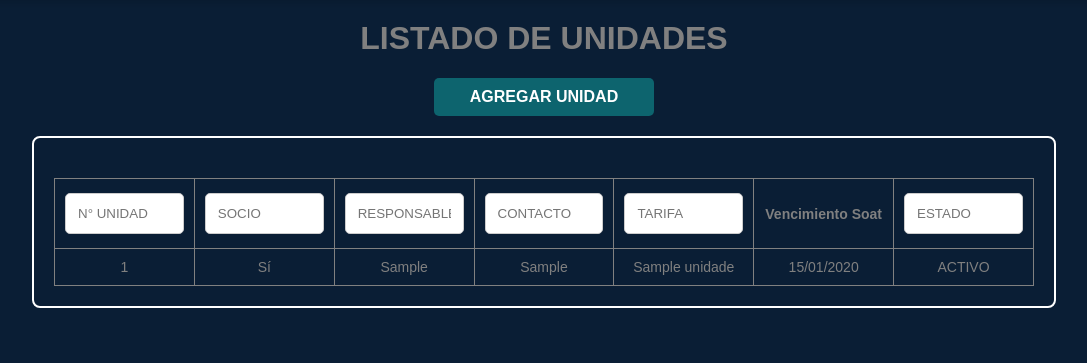
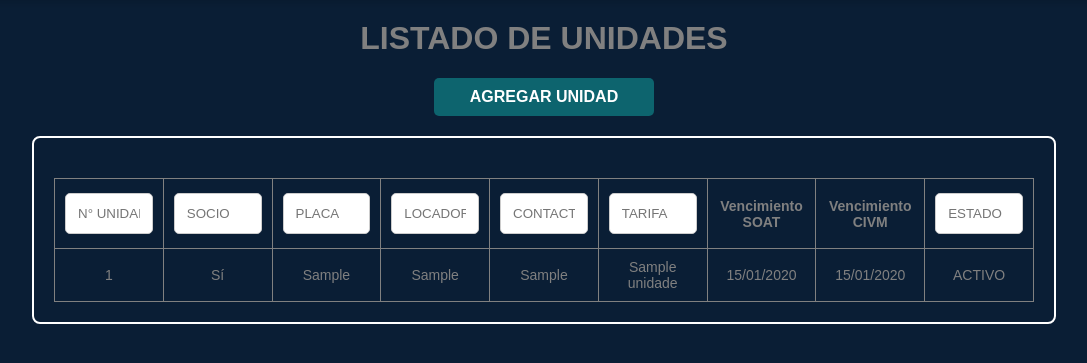
Before and after one commit to deivylara/transporte, a Django app: page /listar_unidades/ in a window 1280 px wide. Shown: the part 48-411 px from the top of the page, without its empty margins (96-1183 px from the left). Run offline with Django 5.2, Linux system fonts and the light colour scheme; a user stored in the database is signed in; tables that the repository leaves empty hold one stand-in row (values such as "Sample post").

Commit message:
agregando cambios en unidades placa i otro vencimi

```diff
--- a/myapp/models.py
+++ b/myapp/models.py
@@ -44,13 +44,14 @@ class tarifa(models.Model):
 class UnidadTransporte(models.Model):
     id_transporte = models.AutoField(primary_key=True)
     numero_unidad = models.IntegerField(unique=True, null=True, blank=True)
+    placa = models.CharField(max_length=8,unique=True, null=True)
     socio = models.BooleanField(default=False)
     responsable = models.TextField(max_length=20, null=True)
     contacto = models.CharField(max_length=8, null=True)
     id_tarifa = models.ForeignKey(tarifa, on_delete=models.CASCADE, default=True)
     estado = models.BooleanField(default=True)
     vencimiento_soat = models.DateField(default=date.today)
-
+    vencimiento_civm = models.DateField(default=date.today)
 
     class Meta:
         db_table = 'unidades_transporte'
@@ -64,19 +65,26 @@ class controlUnidades(models.Model):
     unidad = models.ForeignKey(UnidadTransporte, on_delete=models.CASCADE)
     vuelta = models.DecimalField(max_digits=12, decimal_places=2)
     fecha_vuelta = models.DateTimeField(auto_now_add=True)
+    usuario = models.ForeignKey(User, on_delete=models.SET_NULL, null=True, blank=True)
 
     class Meta:
         db_table = 'control_unidades'
         verbose_name_plural = 'control de unidades'
 
+    def calcular_siguiente_vuelta(self):
+        ultimo_control = (
+            controlUnidades.objects.filter(unidad=self.unidad)
+            .order_by('-vuelta')
+            .first()
+        )
+        return (ultimo_control.vuelta + 1) if ultimo_control else 1
+
     def save(self, *args, **kwargs):
-        if not self.pk:  # Solo calcular si el objeto es nuevo
-            ultimo_control = (
-                controlUnidades.objects.filter(unidad=self.unidad)
-                .order_by('-vuelta')
-                .first()
-            )
-            self.vuelta = (ultimo_control.vuelta + 1) if ultimo_control else 1
+        if not self.pk:
+            self.vuelta = self.calcular_siguiente_vuelta()
+        if not self.usuario:
+            from django.contrib.auth import get_user_model
+            self.usuario = get_user_model().objects.get(id=kwargs.get('user_id'))
         super().save(*args, **kwargs)
 
     def __str__(self):
--- a/myapp/templates/unidades/listar_unidades.html
+++ b/myapp/templates/unidades/listar_unidades.html
@@ -20,6 +20,7 @@
             <option value="">Seleccione un filtro</option>
             <option value="numero_unidad">N° UNIDAD</option>
             <option value="socio">SOCIO</option>
+            <option value="placa">PLACA</option>
             <option value="responsable">RESPONSABLE</option>
             <option value="contacto">CONTACTO</option>
             <option value="tarifa">TARIFA</option>
@@ -34,7 +35,10 @@
             <input type="text" name="socio" id="socio" placeholder="SOCIO" class="filter-input" value="{{ socio }}" style="display: none;">
         </form>
         <form method="GET" action="{% url 'listar_unidades' %}" class="search-form">
-            <input type="text" name="responsable" id="responsable" placeholder="RESPONSABLE" class="filter-input" value="{{ responsable }}" style="display: none;">
+            <input type="text" name="placa" id="placa" placeholder="PLACA" class="filter-input" value="{{ placa }}" style="display: none;">
+        </form>
+        <form method="GET" action="{% url 'listar_unidades' %}" class="search-form">
+            <input type="text" name="responsable" id="responsable" placeholder="LOCADOR" class="filter-input" value="{{ responsable }}" style="display: none;">
         </form>
         <form method="GET" action="{% url 'listar_unidades' %}" class="search-form">
             <input type="text" name="contacto" id="contacto" placeholder="CONTACTO" class="filter-input" value="{{ contacto }}" style="display: none;">
@@ -62,7 +66,12 @@
                     </th>
                     <th>
                         <form method="GET" action="{% url 'listar_unidades' %}" class="search-form">
-                            <input type="text" name="responsable" id="responsable" placeholder="RESPONSABLE" value="{{ responsable }}">
+                            <input type="text" name="placa" id="placa" placeholder="PLACA" value="{{ placa }}">
+                        </form>
+                    </th>
+                    <th>
+                        <form method="GET" action="{% url 'listar_unidades' %}" class="search-form">
+                            <input type="text" name="responsable" id="responsable" placeholder="LOCADOR" value="{{ responsable }}">
                         </form>
                     </th>
                     <th>
@@ -75,7 +84,8 @@
                             <input type="text" name="tarifa" id="tarifa" placeholder="TARIFA" value="{{ tarifa }}">
                         </form>
                     </th>
-                    <th>Vencimiento Soat </th>
+                    <th>Vencimiento SOAT </th>
+                    <th>Vencimiento CIVM </th>
                     <th>
                         <form method="GET" action="{% url 'listar_unidades' %}" class="search-form">
                             <input type="text" name="estado" id="estado" placeholder="ESTADO" value="{{ estado }}">
@@ -88,10 +98,12 @@
                 <tr>
                     <td data-label="N° UNIDAD">{{ unidad.numero_unidad }}</td>
                     <td data-label="SOCIO">{{ unidad.socio_display }}</td>
-                    <td data-label="RESPONSABLE">{{ unidad.responsable_display }}</td>
+                    <td data-label="PLACA">{{ unidad.placa_display }}</td>
+                    <td data-label="LOCADOR">{{ unidad.responsable_display }}</td>
                     <td data-label="CONTACTO">{{ unidad.contacto_display }}</td>
                     <td data-label="TARIFA">{{ unidad.id_tarifa__nombre_tarifa_display }}</td>
                     <td data-label="SOAT VENCIMIENTO">{{ unidad.vencimiento_soat |date:"d/m/Y"  }}</td>
+                    <td data-label="CIVM VENCIMIENTO">{{ unidad.vencimiento_civm |date:"d/m/Y"  }}</td>
                     <td data-label="ESTADO">{{ unidad.estado_display }}</td>
                 </tr>
                 {% endfor %}
@@ -104,12 +116,10 @@
             const filterInputs = document.querySelectorAll('.filter-input');
 
             filterSelect.addEventListener('change', function () {
-                // Ocultar todos los inputs de filtro
                 filterInputs.forEach(input => {
                     input.style.display = 'none';
                 });
 
-                // Mostrar el input correspondiente al filtro seleccionado
                 const selectedFilter = this.value;
                 if (selectedFilter) {
                     const selectedInput = document.getElementById(selectedFilter);
--- a/myapp/views.py
+++ b/myapp/views.py
@@ -31,6 +31,7 @@ def crear_unidad(request):
 def listar_unidades(request):
     numero_unidad = request.GET.get('numero_unidad', '').strip()
     socio = request.GET.get('socio', '').strip()
+    placa = request.GET.get('placa', '').strip()
     responsable = request.GET.get('responsable','').strip()
     contacto = request.GET.get('contacto','').strip()
     tarifa = request.GET.get('tarifa','').strip()
@@ -40,6 +41,8 @@ def listar_unidades(request):
         unidades = UnidadTransporte.objects.filter(numero_unidad__icontains=numero_unidad)
     elif socio:
         unidades = UnidadTransporte.objects.filter(socio=True if socio.lower() == 'si' else False)
+    elif placa:
+        unidad = UnidadTransporte.objects.filter(placa__icontains=placa)
     elif responsable:
         unidades = UnidadTransporte.objects.filter(responsable__icontains=responsable)
     elif contacto:
@@ -54,6 +57,7 @@ def listar_unidades(request):
 
     for unidad in unidades:
         unidad.socio_display = "Sí" if unidad.socio else "No"
+        unidad.placa_display = unidad.placa
         unidad.responsable_display = unidad.responsable
         unidad.contacto_display = unidad.contacto
         unidad.id_tarifa__nombre_tarifa_display = unidad.id_tarifa.nombre_tarifa
@@ -63,6 +67,7 @@ def listar_unidades(request):
         'unidades': unidades,
         'numero_unidad': numero_unidad,
         'socio': socio,
+        'placa': placa,
         'responsable': responsable,
         'contacto': contacto,
         'tarifa': tarifa,
@@ -75,6 +80,7 @@ def listar_control_unidades(request):
     numero_unidad = request.GET.get('numero_unidad', '').strip()
     vuelta = request.GET.get('vuelta', '').strip()
     date_filterp = request.GET.get('date_filterp', '').strip()
+    usuario = request.GET.get('usuario','').strip()
 
     if numero_control:
         controles = controlUnidades.objects.filter(numero_control__icontains=numero_control)
@@ -88,6 +94,8 @@ def listar_control_unidades(request):
             controles = controles.filter(fecha_vuelta__month=month, fecha_vuelta__year=year)
         except ValueError:
             pass
+    elif usuario:
+        controles = controlUnidades.objects.filter(usuario__icontains = usuario)
     else:
         controles = controlUnidades.objects.all()
 
@@ -95,13 +103,15 @@ def listar_control_unidades(request):
         control.unidad_display = control.unidad.numero_unidad
         control.vuelta_display = control.vuelta
         control.fecha_vuelta_display = control.fecha_vuelta.strftime('%d/%m/%Y')
+        control.usuario_display = control.usuario
 
     return render(request, 'control_unidades/listar_control.html', {
         'controles': controles,
         'numero_control': numero_control,
         'numero_unidad': numero_unidad,
         'vuelta': vuelta,
-        'date_filterp': date_filterp
+        'date_filterp': date_filterp,
+        'usuario': usuario
     })
 
 @login_required
@@ -177,10 +187,10 @@ def listar_pagos(request):
 @login_required
 def crear_control_unidad(request):
     if request.method == 'POST':
-        form = ControlUnidadesForm(request.POST)
+        form = ControlUnidadesForm(request.POST, user=request.user)
         if form.is_valid():
             control_unidad = form.save(commit=False)
-            control_unidad.save()  # La lógica de autoincremento está en el modelo
+            control_unidad.save()
             return redirect('listar_control_unidades')
     else:
         initial_data = {}
@@ -193,7 +203,7 @@ def crear_control_unidad(request):
             except UnidadTransporte.DoesNotExist:
                 pass
 
-        form = ControlUnidadesForm(initial=initial_data)
+        form = ControlUnidadesForm(initial=initial_data, user=request.user)
 
     return render(request, 'control_unidades/crear_control.html', {'form': form})
 
```
Also changed, not shown: myapp/forms.py (+32 -14 lines), myapp/templates/control_unidades/listar_control.html (+10 -0 lines), myapp/templates/unidades/crear_unidad.html (+7 -7 lines), myapp/migrations/0023_unidadtransporte_placa_alter_licencia_fecha_emision_and_more.py (added), myapp/migrations/0024_controlunidades_usuario_and_more.py (added).
